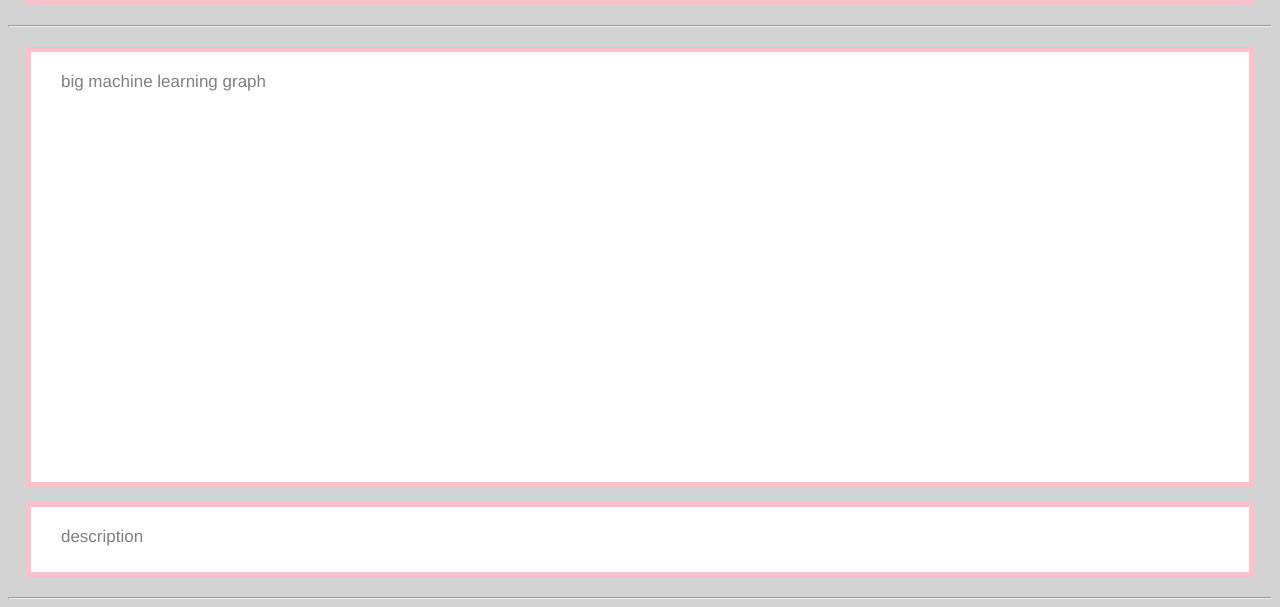
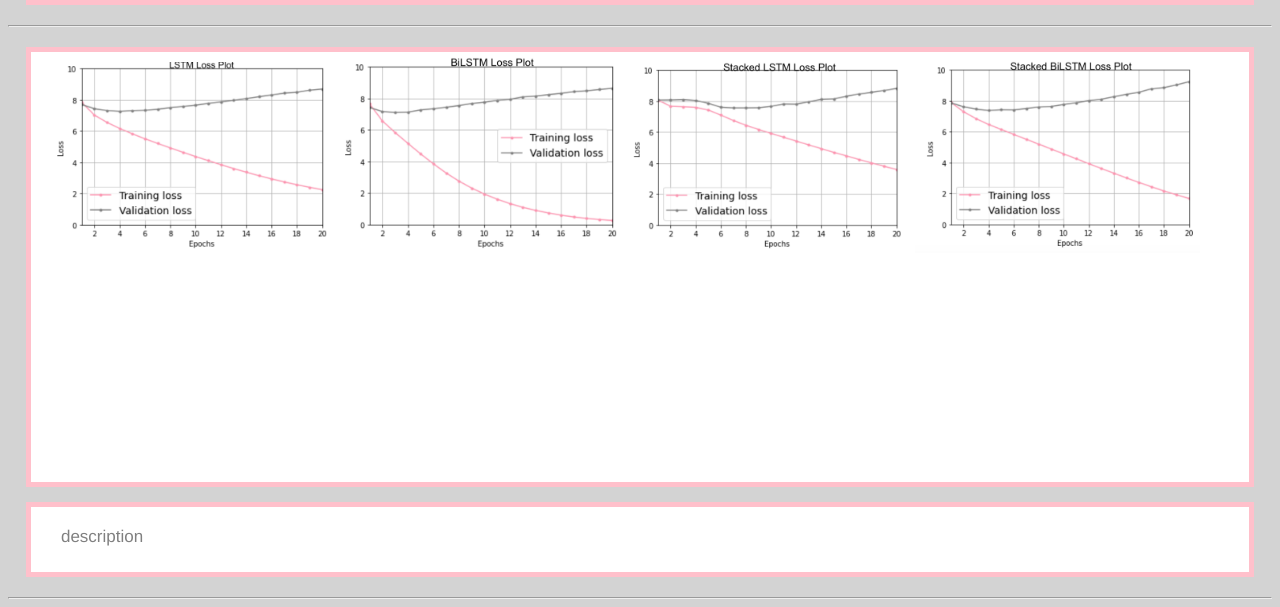
Before and after one commit to amypitts01/data_capping, a website: page vis.html in a window 1280 px wide. Shown: the part 1691-2298 px from the top of the page. Drawn offline with nearby package versions, Linux system fonts and the light colour scheme.

Commit message:
Adding the loss plots that kaitlyn sent me

```diff
--- a/vis.html
+++ b/vis.html
@@ -80,7 +80,10 @@
 
 
     <div id="big_vis">
-        <p> big machine learning graph  </p>
+        <img src="/LossPlots/LSTM.png" alt="Loss plot for LSTM" style="width:24%">
+        <img src="/LossPlots/BiLSTM.png" alt="Loss plot for BiLSTM" style="width:24%">
+        <img src="/LossPlots/StackedLSTM.png" alt="Loss plot for Stacked LSTM" style="width:24%">
+        <img src="/LossPlots/StackedBiLSTM.png" alt="Loss plot for Stacked BiLSTM" style="width:24%">
     </div>
 
     <div id="vis_summary">
```
Also changed, not shown: LossPlots/BiLSTM.png (added), LossPlots/LSTM.png (added), LossPlots/StackedBiLSTM.png (added), LossPlots/StackedLSTM.png (added).
